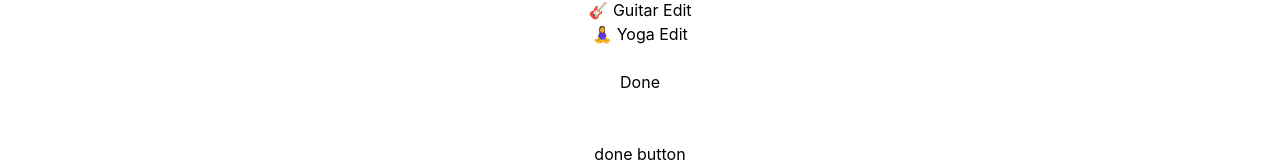
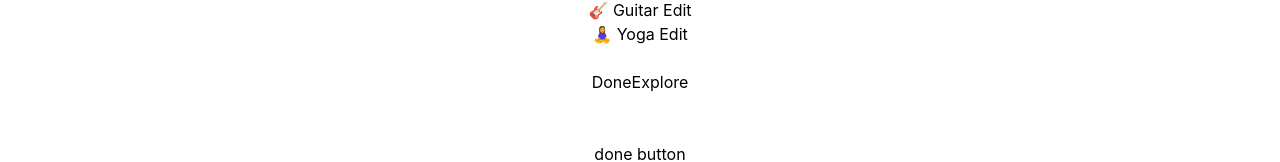
Before and after one commit to mwang840/Connectify, a React (Create React App) app: page /edit_profile in a window 1280 px wide. Shown: the part 414-576 px from the top of the page. Built offline with nearby package versions, Linux system fonts and the light colour scheme.

Commit message:
something im tired

```diff
--- a/src/components/FormAbout.tsx
+++ b/src/components/FormAbout.tsx
@@ -1,38 +1,6 @@
 import React, { useState} from 'react'
 import { serialized } from './About';
 import { Link } from "react-router-dom";
-// import { parseProfiles } from './ParseProfiles';
-
-// let serialized = parseProfiles()
-// hobbies in profile are also displayed from this list
-
-// after this i need database of emojis and their names
-
-// function FormAbout(props: { user_id: string; }) {
-//     let hobbies = serialized[parseInt(props.user_id)].hobbies;
-//     let hobbyElements = [];
-//     let isEditable:boolean = false;
-
-//     for (let i = 0; i < hobbies.length; i++) {
-//       hobbyElements.push(
-//         <div key={i}>
-//           <p>
-//             {hobbies[i].emoji} {hobbies[i].name}
-//           </p>
-//         </div>
-//       );
-//     }
-//     return (
-//       <div className="about">
-//         {hobbyElements}
-//         <br></br>
-//         {/* edit form shows up here after a user clicks edit button next to a hobby */}
-//         <input type="text" placeholder="edit hobby" disabled={!isEditable}></input>
-//       </div>
-//     );
-//   }
-
-// export default FormAbout
 
 function FormAbout(props: { user_id: string; }) {
   let hobbies = serialized[parseInt(props.user_id)].hobbies;
@@ -84,6 +52,9 @@ function FormAbout(props: { user_id: string; }) {
   <Link to={`/profile?serialized=${serialized}`}>
         <button>Done</button>
       </Link>
+  <Link to={`/explore?serialized=${serialized}`}>
+        <button>Explore</button>
+      </Link>
   </div>;
 }
 
```
